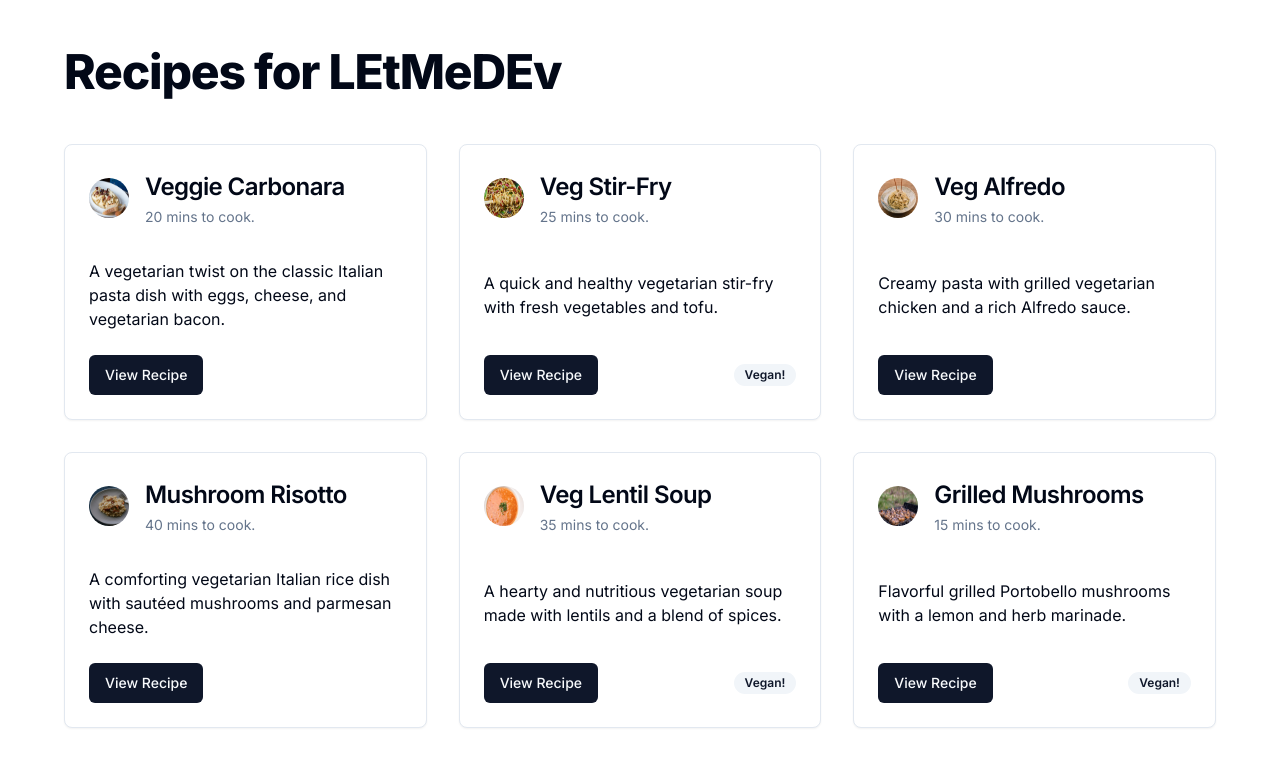
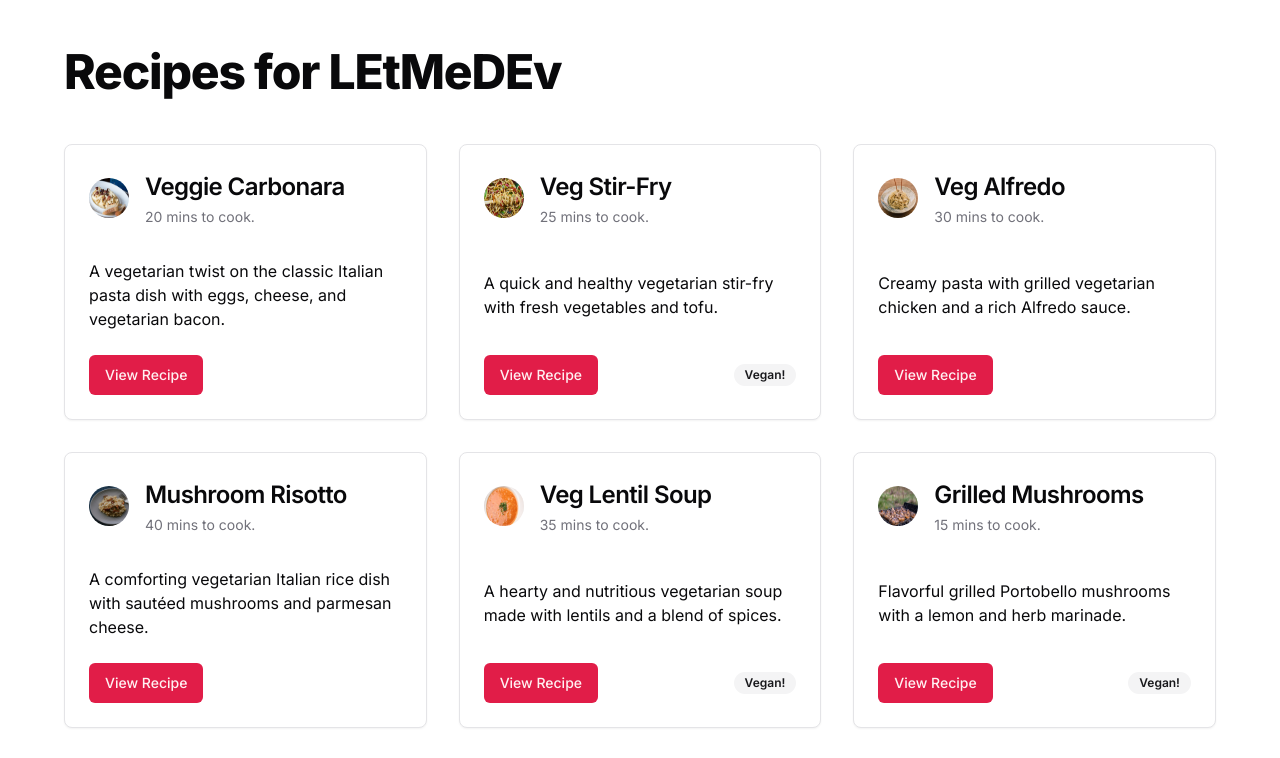
Before and after one commit to 79841/shadcn-example, a Next.js app: page / in a window 1280 px wide. Shown: the top 758 px of the page. Built offline with nearby package versions, Linux system fonts and the light colour scheme; data requests are answered from the project's data file.

Commit message:
change theme

```diff
--- a/src/app/globals.css
+++ b/src/app/globals.css
@@ -5,64 +5,47 @@
 @layer base {
   :root {
     --background: 0 0% 100%;
-    --foreground: 222.2 84% 4.9%;
-
+    --foreground: 240 10% 3.9%;
     --card: 0 0% 100%;
-    --card-foreground: 222.2 84% 4.9%;
-
+    --card-foreground: 240 10% 3.9%;
     --popover: 0 0% 100%;
-    --popover-foreground: 222.2 84% 4.9%;
-
-    --primary: 222.2 47.4% 11.2%;
-    --primary-foreground: 210 40% 98%;
-
-    --secondary: 210 40% 96.1%;
-    --secondary-foreground: 222.2 47.4% 11.2%;
-
-    --muted: 210 40% 96.1%;
-    --muted-foreground: 215.4 16.3% 46.9%;
-
-    --accent: 210 40% 96.1%;
-    --accent-foreground: 222.2 47.4% 11.2%;
-
+    --popover-foreground: 240 10% 3.9%;
+    --primary: 346.8 77.2% 49.8%;
+    --primary-foreground: 355.7 100% 97.3%;
+    --secondary: 240 4.8% 95.9%;
+    --secondary-foreground: 240 5.9% 10%;
+    --muted: 240 4.8% 95.9%;
+    --muted-foreground: 240 3.8% 46.1%;
+    --accent: 240 4.8% 95.9%;
+    --accent-foreground: 240 5.9% 10%;
     --destructive: 0 84.2% 60.2%;
-    --destructive-foreground: 210 40% 98%;
-
-    --border: 214.3 31.8% 91.4%;
-    --input: 214.3 31.8% 91.4%;
-    --ring: 222.2 84% 4.9%;
-
+    --destructive-foreground: 0 0% 98%;
+    --border: 240 5.9% 90%;
+    --input: 240 5.9% 90%;
+    --ring: 346.8 77.2% 49.8%;
     --radius: 0.5rem;
   }
 
   .dark {
-    --background: 222.2 84% 4.9%;
-    --foreground: 210 40% 98%;
-
-    --card: 222.2 84% 4.9%;
-    --card-foreground: 210 40% 98%;
-
-    --popover: 222.2 84% 4.9%;
-    --popover-foreground: 210 40% 98%;
-
-    --primary: 210 40% 98%;
-    --primary-foreground: 222.2 47.4% 11.2%;
-
-    --secondary: 217.2 32.6% 17.5%;
-    --secondary-foreground: 210 40% 98%;
-
-    --muted: 217.2 32.6% 17.5%;
-    --muted-foreground: 215 20.2% 65.1%;
-
-    --accent: 217.2 32.6% 17.5%;
-    --accent-foreground: 210 40% 98%;
-
+    --background: 20 14.3% 4.1%;
+    --foreground: 0 0% 95%;
+    --card: 24 9.8% 10%;
+    --card-foreground: 0 0% 95%;
+    --popover: 0 0% 9%;
+    --popover-foreground: 0 0% 95%;
+    --primary: 346.8 77.2% 49.8%;
+    --primary-foreground: 355.7 100% 97.3%;
+    --secondary: 240 3.7% 15.9%;
+    --secondary-foreground: 0 0% 98%;
+    --muted: 0 0% 15%;
+    --muted-foreground: 240 5% 64.9%;
+    --accent: 12 6.5% 15.1%;
+    --accent-foreground: 0 0% 98%;
     --destructive: 0 62.8% 30.6%;
-    --destructive-foreground: 210 40% 98%;
-
-    --border: 217.2 32.6% 17.5%;
-    --input: 217.2 32.6% 17.5%;
-    --ring: 212.7 26.8% 83.9%;
+    --destructive-foreground: 0 85.7% 97.3%;
+    --border: 240 3.7% 15.9%;
+    --input: 240 3.7% 15.9%;
+    --ring: 346.8 77.2% 49.8%;
   }
 }
 
```
